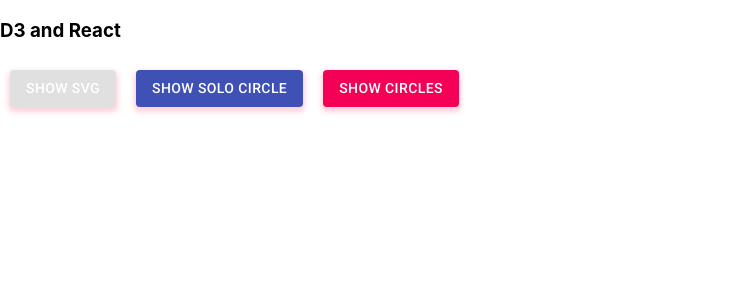
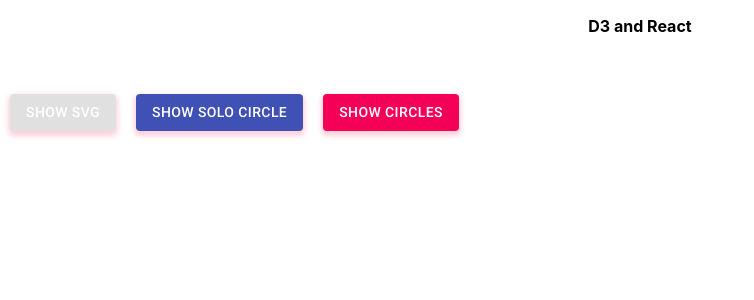
Before and after one commit to Wolven531/d3-and-react, a React (Create React App) app: page / in a window 1280 px wide. Shown: the top 300 px of the page, without its empty margins (0-754 px from the left). Built offline with nearby package versions, Linux system fonts and the light colour scheme.

Commit message:
Use Material UI elements

```diff
--- a/src/App.tsx
+++ b/src/App.tsx
@@ -1,3 +1,4 @@
+import Box from '@material-ui/core/Box'
 import Button from '@material-ui/core/Button'
 import { styled } from '@material-ui/core/styles'
 // eslint-disable-next-line @typescript-eslint/no-unused-vars
@@ -23,16 +24,26 @@
 	})
 
 	return (
-		<div>
-			<header>
-				<h3>D3 and React</h3>
-			</header>
-			<section>
+		<Box display="flex" flexDirection="column">
+			<Box className="header"
+				fontWeight="fontWeightBold"
+				mx="auto"
+				my="1rem"
+				textAlign="center"
+			>
+				D3 and React
+			</Box>
+			<Box className="content"
+				display="flex"
+				flexGrow={1}
+				mx="auto"
+				my="1rem"
+			>
 				{currentDisplayIndex === 0 && <Svg></Svg>}
 				{currentDisplayIndex === 1 && <Circle></Circle>}
 				{currentDisplayIndex === 2 && <Circles></Circles>}
-			</section>
-			<section>
+			</Box>
+			<Box className="controls">
 				<CustomStyledButton variant="contained" onClick={() => { setCurrentDisplayIndex(0) }}>
 					Show SVG
 				</CustomStyledButton>
@@ -42,8 +53,8 @@
 				<CustomStyledButton variant="contained" color="secondary" onClick={() => { setCurrentDisplayIndex(2) }}>
 					Show Circles
 				</CustomStyledButton>
-			</section>
-		</div>
+			</Box>
+		</Box>
 	)
 }
 
```
